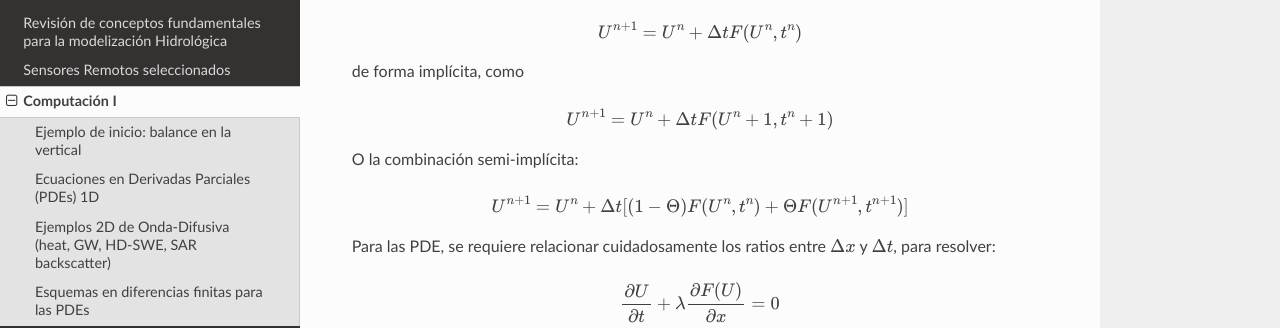
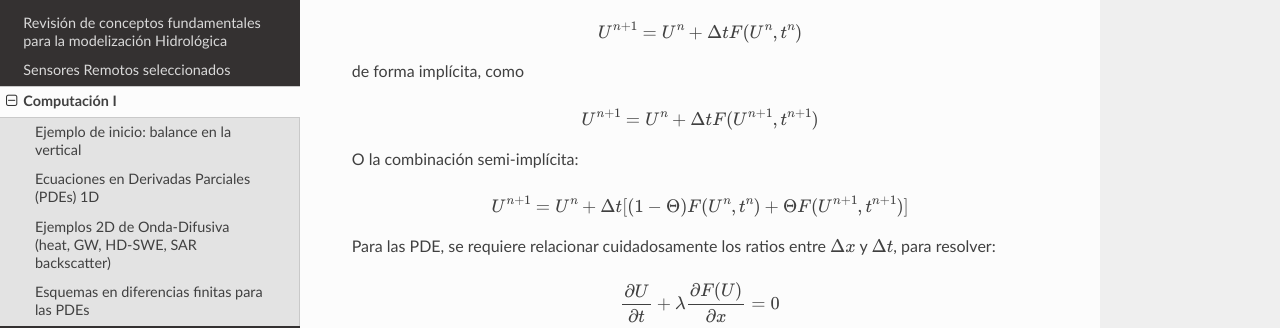
Before and after one commit to ivillamadrid/HidrologiaXXI, a Sphinx documentation site: the page built from docs/source/computacion.rst, in a window 1280 px wide and 900 px high, scrolled down 1944 px. Shown: the part 152-480 px from the top of the window. Built offline with Sphinx 7.4.7 and the Read the Docs theme 2.0.0, drawn with Linux system fonts in a browser that asks for light colours.

Commit message:
Update computacion.rst

```diff
--- a/docs/source/computacion.rst
+++ b/docs/source/computacion.rst
@@ -96,7 +96,7 @@ se resuelve, en modo explícito de Euler, como
 
 de forma implícita, como
 
-.. math:: U^{n+1}=U^{n}+\Delta t F(U^n+1, t^n+1)
+.. math:: U^{n+1}=U^{n}+\Delta t F(U^{n+1}, t^{n+1})
 
 O la combinación semi-implícita:
 
```
